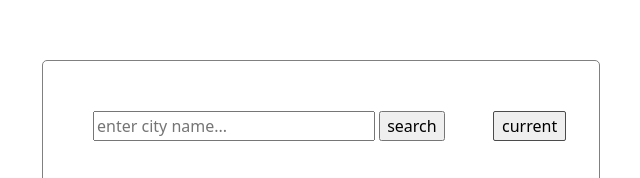
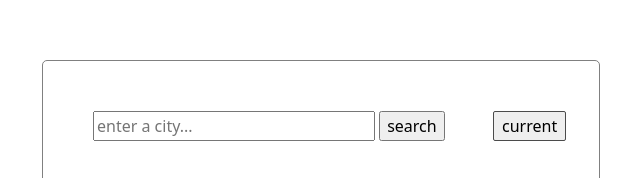
Before and after one commit to saskiajasmin/weather-app, a plain HTML site: page index.html in a window 1280 px wide. Shown: the top 178 px of the page, 319-959 px from the left. Drawn offline with nearby package versions, Linux system fonts and the light colour scheme.

Commit message:
Update index.html

```diff
--- a/index.html
+++ b/index.html
@@ -23,7 +23,9 @@
                 class="w-75"
                 type="search"
                 id="search-input"
-                placeholder="enter city name..." />
+                placeholder="enter a city..."
+                autocomplete="off" />
+
               <input type="submit" value="search" />
             </form>
           </div>
@@ -47,7 +49,6 @@
               <div class="col-12">
                 <h3>🟨 <span id="weather">mostly sunny</span></h3>
                 <ul class="p-h-w">
-                  <!-- <li>Precipitation: 10%</li>-->
                   <li>Humidity: <span id="humidity">40</span>%</li>
                   <li>Wind: <span id="wind-speed">6 </span> km/h</li>
                 </ul>
```
